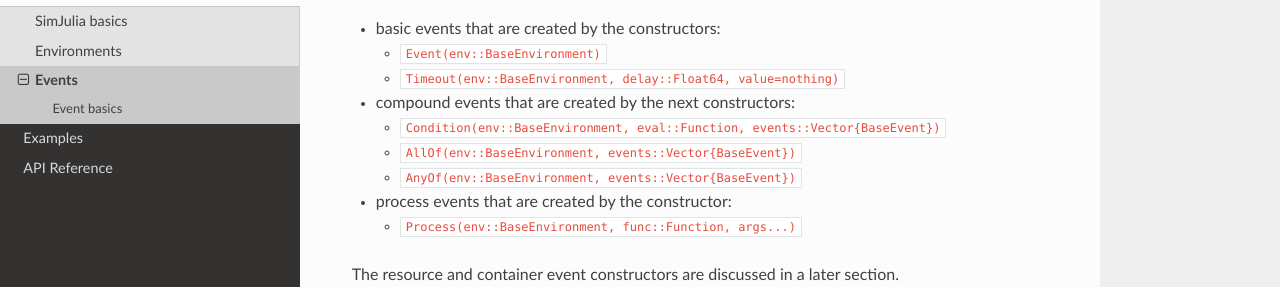
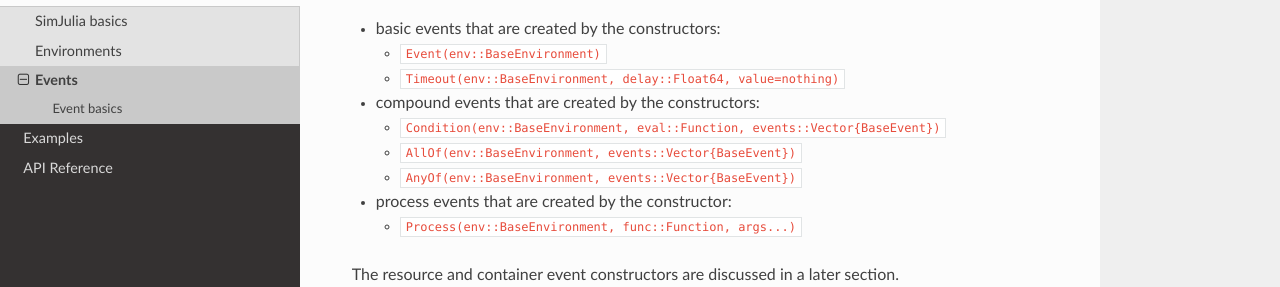
Before and after one commit to JuliaDynamics/ConcurrentSim.jl, a Sphinx documentation site: the page built from docs/source/topical_guides/3_events.rst, in a window 1280 px wide and 957 px high. Shown: the part 215-502 px from the top of the window. Built offline with Sphinx 7.4.7 and the Read the Docs theme 2.0.0, drawn with Linux system fonts in a browser that asks for light colours; cross-references to code outside the pages are shown as plain code.

Commit message:
update doc

```diff
--- a/docs/source/topical_guides/3_events.rst
+++ b/docs/source/topical_guides/3_events.rst
@@ -8,7 +8,7 @@
   - :func:`Event(env::BaseEnvironment) <Event>`
   - :func:`Timeout(env::BaseEnvironment, delay::Float64, value=nothing) <Timeout>`
 
-- compound events that are created by the next constructors:
+- compound events that are created by the constructors:
 
   - :func:`Condition(env::BaseEnvironment, eval::Function, events::Vector{BaseEvent}) <Condition>`
   - :func:`AllOf(env::BaseEnvironment, events::Vector{BaseEvent}) <AllOf>`
```
